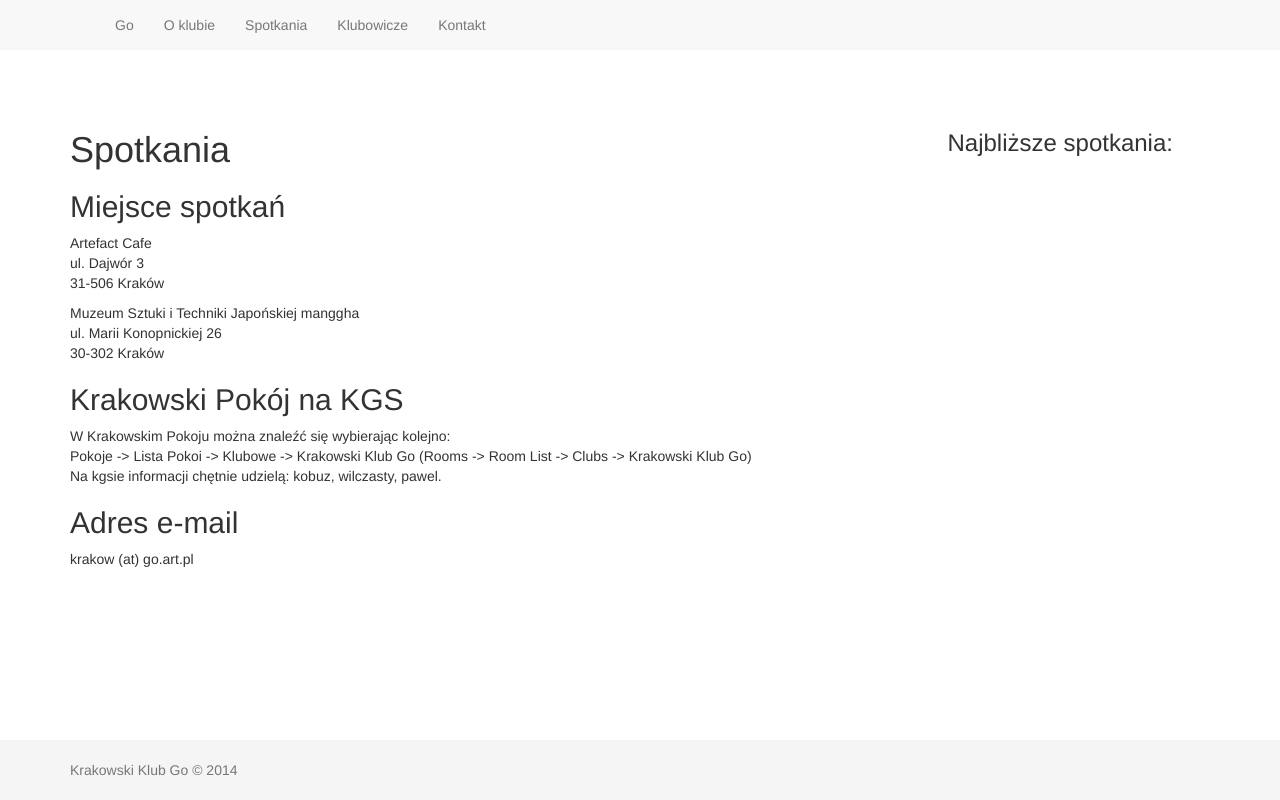
After one commit to kobuz/goclub, a Django app: template templates/meetings.html in a window 1280 px wide. The commit adds this page. Run offline with Django 3.2, Linux system fonts and the light colour scheme; the template is opened without the code that fills it, so the values that code supplies are empty; some libraries are stand-ins or nearby versions.

Commit message:
add meeting slug, place url, meeting pages

```diff
--- a/meetings/admin.py
+++ b/meetings/admin.py
@@ -18,6 +18,7 @@ class ParticipantAdmin(admin.StackedInline):
 class MeetingAdmin(admin.ModelAdmin):
     list_display = ('name', 'place', 'date',)
     list_filter = ('place',)
+    readonly_fields = ('slug',)
     inlines = [ParticipantAdmin]
 
 admin.site.register(Meeting, MeetingAdmin)
--- a/members/views.py
+++ b/members/views.py
@@ -6,5 +6,5 @@ from .models import Member
 
 class MemberList(ListView):
     model = Member
-    template_name = 'members.html'
+    template_name = 'member_list.html'
     context_object_name = 'members'
--- a/templates/base.html
+++ b/templates/base.html
@@ -23,7 +23,7 @@
                     <ul class="nav navbar-nav">
                         <li><a href="{% url 'home' %}">Go</a></li>
                         <li><a href="{% url 'about' %}">O klubie</a></li>
-                        <li><a href="#">Spotkania</a></li>
+                        <li><a href="{% url 'meetings' %}">Spotkania</a></li>
                         <li><a href="{% url 'members' %}">Klubowicze</a>
                         <li><a href="#">Kontakt</a>
                         </li>
@@ -39,10 +39,7 @@
                 {% block content %}{% endblock %}
             </div>
             <div class="col-md-3">
-                <h3>Najbliższe spotkania:</h3>
-                <ul>
-                    <li>Artefakt</li>
-                </ul>
+                {% include "upcoming_events.html" %}
             </div>
         </div>
     </div>
--- /dev/null
+++ b/templates/meetings.html
@@ -0,0 +1,26 @@
+{% extends 'base.html' %}
+
+{% block content %}
+<h1>Spotkania</h1>
+
+<h2>Miejsce spotkań</h2>
+
+<p>Artefact Cafe<br/>
+ul. Dajwór 3<br/>
+31-506 Kraków</p>
+
+<p>Muzeum Sztuki i Techniki Japońskiej manggha<br/>
+ul. Marii Konopnickiej 26<br/>
+30-302 Kraków</p>
+
+<h2>Krakowski Pokój na KGS</h2>
+
+<p>W Krakowskim Pokoju można znaleźć się wybierając kolejno:<br/>
+Pokoje -> Lista Pokoi -> Klubowe -> Krakowski Klub Go
+(Rooms -> Room List -> Clubs -> Krakowski Klub Go)<br/>
+Na kgsie informacji chętnie udzielą: kobuz, wilczasty, pawel.</p>
+
+<h2>Adres e-mail</h2>
+
+<p>krakow (at) go.art.pl</p>
+{% endblock content %}
--- a/templates/members.html
+++ b/templates/member_list.html
@@ -4,13 +4,15 @@
 <h1>Lista członków:</h1>
 <table class="table">
 <thead><tr><th>Imię i nazwisko</th><th>Siła</th><th>Nick na KGS</th><th>EGD</th></tr></thead>
+<tbody>
 {% for member in members %}
 <tr>
     <td>{{ member.first_name }} {{ member.last_name }}</td>
     <td>{{ member.rank }}</td>
-    <td>{{ member.kgs_nickname }}</td>
+    <td>{% if member.kgs_nickname %}<a href="http://www.gokgs.com/graphPage.jsp?user={{ member.kgs_nickname }}">{{ member.kgs_nickname }}</a>{% endif %}</td>
     <td>{% if member.egd_id %}<a href="http://www.europeangodatabase.eu/EGD/Player_Card.php?&key={{ member.egd_id }}">EGD</a>{% endif %}</td>
 </tr>
 {% endfor %}
+</tbody>
 </table>
 {% endblock content %}
--- /dev/null
+++ b/templates/upcoming_events.html
@@ -0,0 +1,10 @@
+<h3>Najbliższe spotkania:</h3>
+<ul>
+{% for meeting in upcoming_meetings %}
+    <li>
+        {{ meeting.place }} - {{ meeting.date }}<br/>
+        {{ meeting.participants.count }} uczestników<br/>
+        <a href="{% url 'meeting_detail' slug=meeting.slug %}">Zobacz</a> kto się wybiera.
+    </li>
+{% endfor %}
+</ul>
```
Also changed, not shown: goclub/settings.py (+13 -1 lines), goclub/urls.py (+7 -1 lines), meetings/context_processors.py (added, +8 -0 lines), meetings/models.py (+10 -1 lines), meetings/views.py (+8 -1 lines), templates/meeting_detail.html (added, +23 -0 lines), meetings/migrations/0002_meeting_slug.py (added), meetings/migrations/0003_meeting_slug_unique.py (added), meetings/migrations/0004_meeting_url.py (added).
